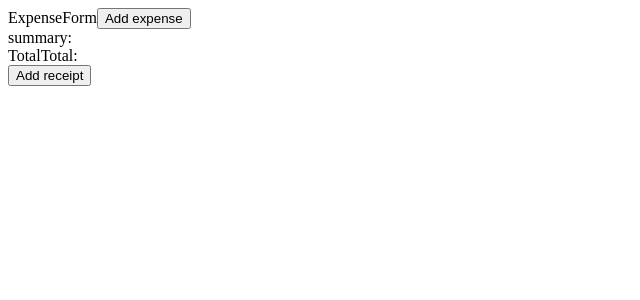
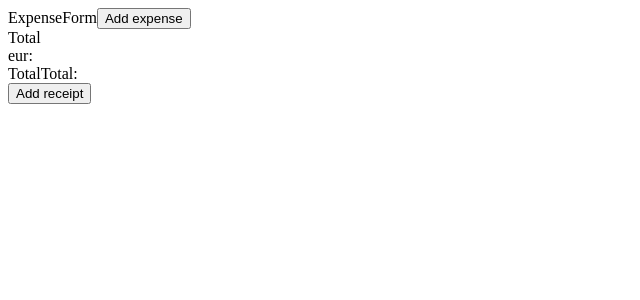
Before and after one commit to GytAndr/TT-TechAssignment, a React (Vite) app: page / in a window 1280 px wide. Both pictures are taken after a click on the button "Add receipt". Shown: the top 300 px of the page, without its empty margins (0-640 px from the left). Built offline with nearby package versions, Linux system fonts and the light colour scheme.

Commit message:
pre totals

```diff
--- a/src/components/Receipt.jsx
+++ b/src/components/Receipt.jsx
@@ -1,6 +1,7 @@
 import React from "react";
 import Expense from "./Expense";
 import ExpenseForm from "./ExpenseForm";
+import ReceiptTotal from "./ReceiptTotal";
 
 function Receipt({ id, expenses }) {
 	return (
@@ -9,6 +10,7 @@ function Receipt({ id, expenses }) {
 			{expenses.map((expense) => (
 				<Expense key={expense.expenseId} expense={expense} receiptId={id} />
 			))}
+			<ReceiptTotal />
 		</div>
 	);
 }
--- /dev/null
+++ b/src/components/ReceiptTotal.jsx
@@ -0,0 +1,12 @@
+import React from "react";
+
+function ReceiptTotal() {
+	return (
+		<div>
+			<div>Total</div>
+			<div>eur:</div>
+		</div>
+	);
+}
+
+export default ReceiptTotal;
--- a/src/components/Summary.jsx
+++ b/src/components/Summary.jsx
@@ -6,7 +6,6 @@ function Summary() {
 	const dispatch = useDispatch();
 	return (
 		<div>
-			<div>summary:</div>
 			<div>TotalTotal:</div>
 			<button onClick={() => dispatch(addReceipt())}>Add receipt</button>
 		</div>
```
Also changed, not shown: src/store/selectors.js (added).
